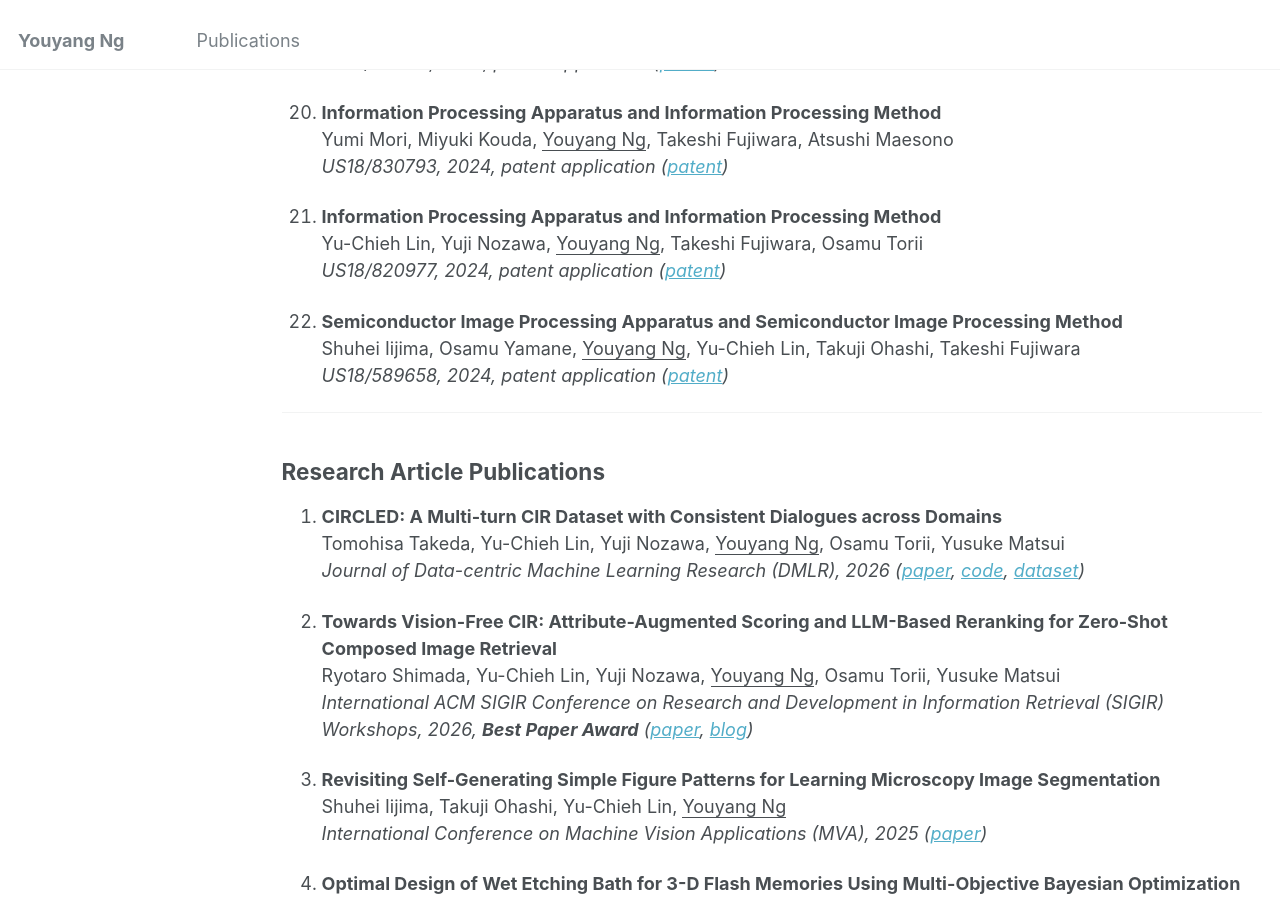
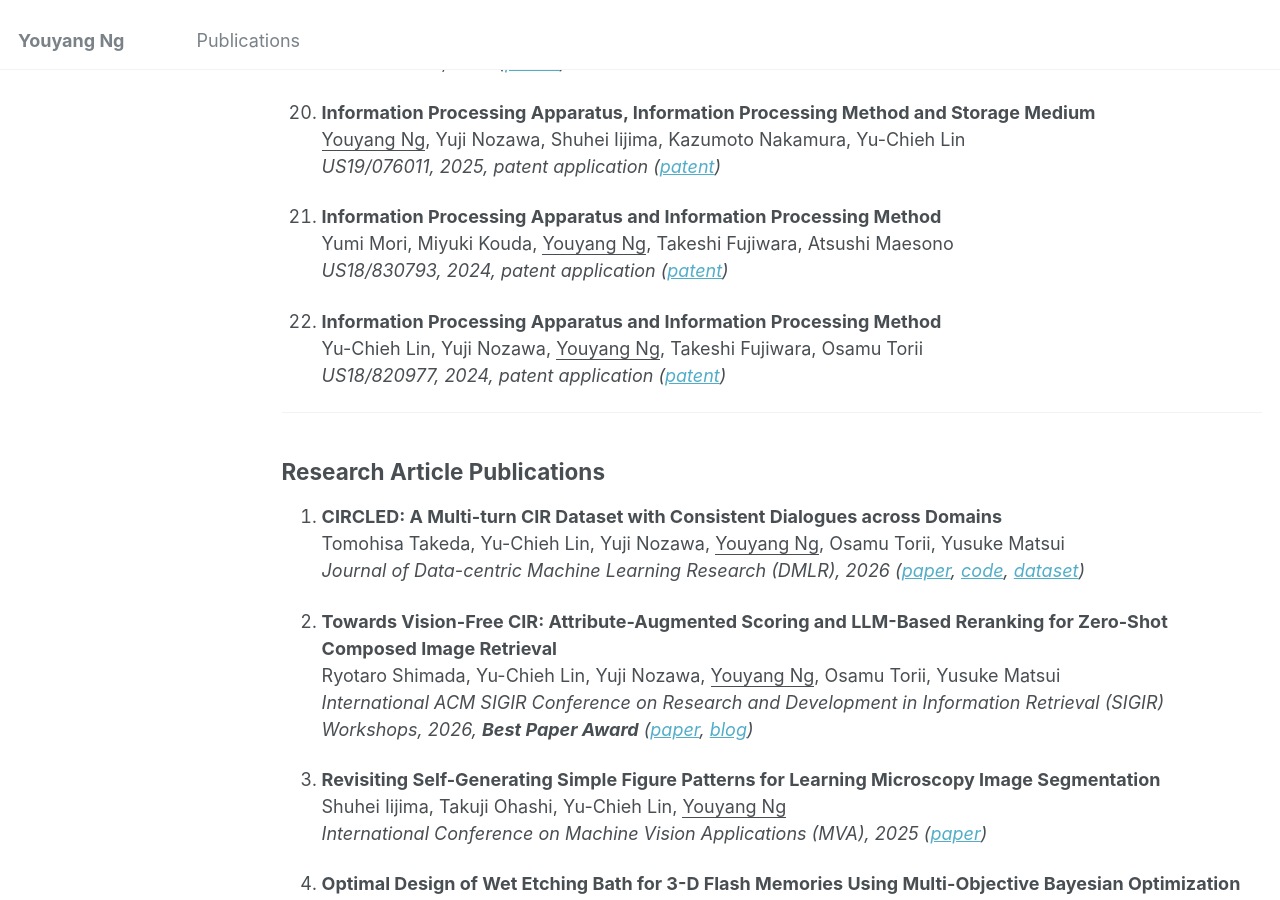
Before and after one commit to yy29/yy29.github.io, a Jekyll site: the page built from _pages/publications.md, in a window 1280 px wide and 900 px high, scrolled down 2232 px. Built offline with Jekyll 4.4.1, drawn with Linux system fonts in a browser that asks for light colours; some of the changed text lies outside the part shown.

Commit message:
Update publications.md

```diff
--- a/_pages/publications.md
+++ b/_pages/publications.md
@@ -94,10 +98,6 @@ Yumi Mori, Miyuki Kouda, <ins>Youyang Ng</ins>, Takeshi Fujiwara, Atsushi Maeson
 1. **Information Processing Apparatus and Information Processing Method**
 Yu-Chieh Lin, Yuji Nozawa, <ins>Youyang Ng</ins>, Takeshi Fujiwara, Osamu Torii
 *US18/820977, 2024, patent application ([patent](https://patents.google.com/patent/US20250077572A1/en))*
-
-1. **Semiconductor Image Processing Apparatus and Semiconductor Image Processing Method**
-Shuhei Iijima, Osamu Yamane, <ins>Youyang Ng</ins>, Yu-Chieh Lin, Takuji Ohashi, Takeshi Fujiwara
-*US18/589658, 2024, patent application ([patent](https://patents.google.com/patent/US20240311997A1/en))*
 
 ---
 <a id="articles"></a>
```
Also changed, not shown: other parts of _pages/publications.md (+4 -0 lines).
